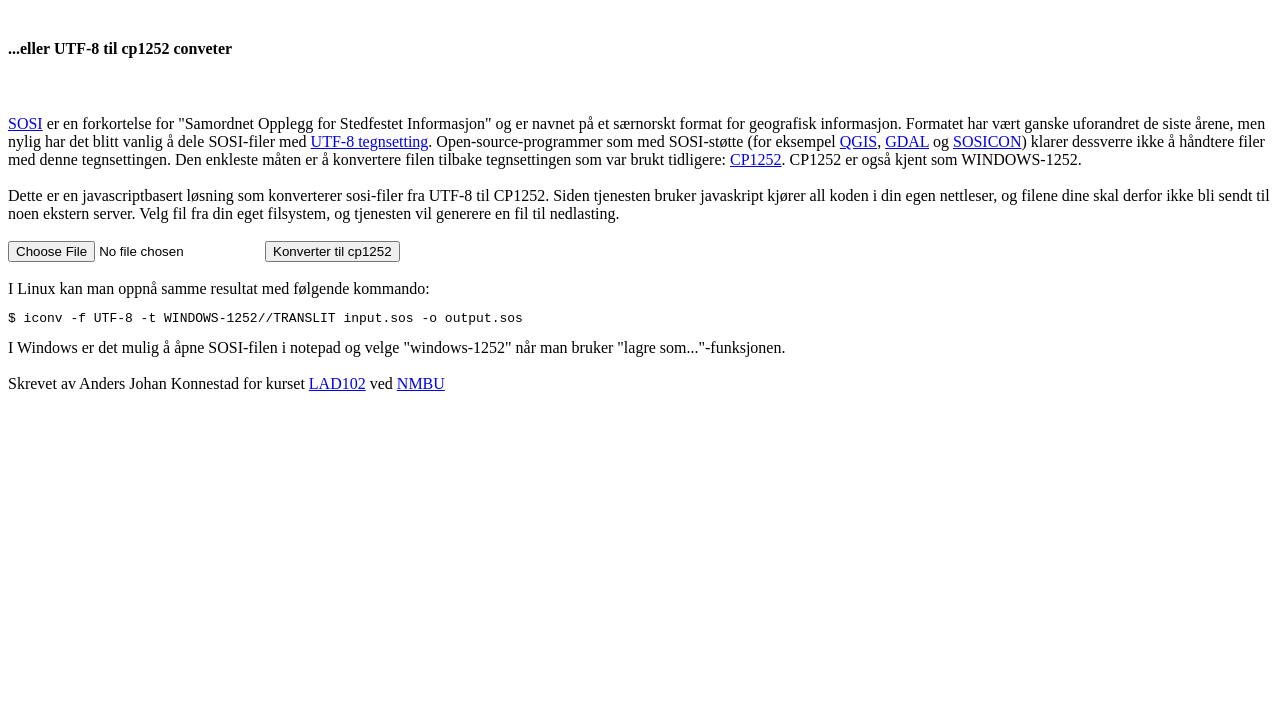
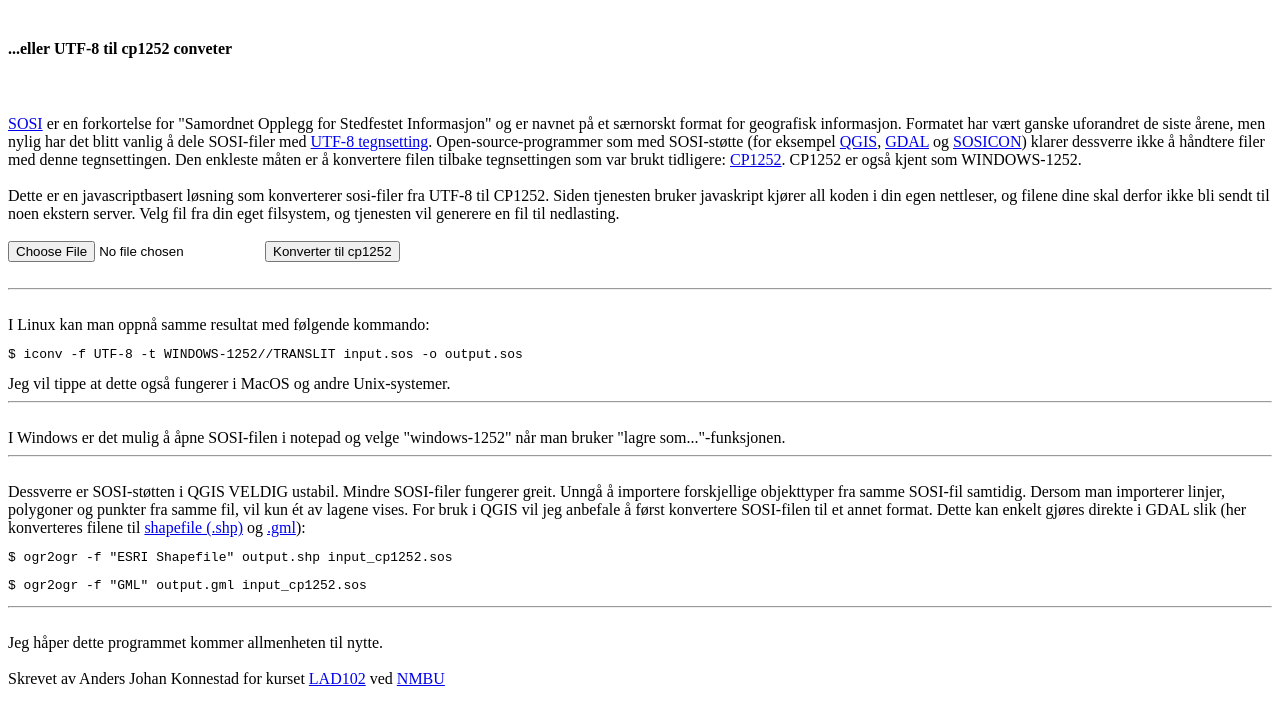
Before and after one commit to ajaad/sosi2sosi, a plain HTML site: page index.html in a window 1280 px wide. Shown: the part 79-800 px from the top of the page. Drawn offline with Linux system fonts and the light colour scheme.

Commit message:
Update index.html

```diff
--- a/index.html
+++ b/index.html
@@ -41,13 +41,42 @@
 
 <br>
 
+<hr>
+
+<br>
+
 
 I Linux kan man oppnå samme resultat med følgende kommando:
 <pre><code>$ iconv -f UTF-8 -t WINDOWS-1252//TRANSLIT input.sos -o output.sos</code></pre>
 
+Jeg vil tippe at dette også fungerer i MacOS og andre Unix-systemer.
+
+<br>
+<hr>
+<br>
 
 I Windows er det mulig å åpne SOSI-filen i notepad og velge "windows-1252" når man bruker "lagre som..."-funksjonen.
 
+<br>
+<hr>
+<br>
+
+Dessverre er SOSI-støtten i QGIS VELDIG ustabil. Mindre SOSI-filer fungerer greit. Unngå å importere forskjellige objekttyper fra samme SOSI-fil samtidig.
+Dersom man importerer linjer, polygoner og punkter fra samme fil, vil kun ét av lagene vises.
+
+
+For bruk i QGIS vil jeg anbefale å først konvertere SOSI-filen til et annet format.
+Dette kan enkelt gjøres direkte i GDAL slik (her konverteres filene til <a href="https://en.wikipedia.org/wiki/Shapefile">shapefile (.shp)</a> og <a href="https://en.wikipedia.org/wiki/Geography_Markup_Language">.gml</a>):
+
+<pre><code>$ ogr2ogr -f "ESRI Shapefile" output.shp input_cp1252.sos</code></pre>
+
+<pre><code>$ ogr2ogr -f "GML" output.gml input_cp1252.sos</code></pre>
+
+<hr>
+
+<br>
+
+Jeg håper dette programmet kommer allmenheten til nytte.
 
 <br><br>
 
```
